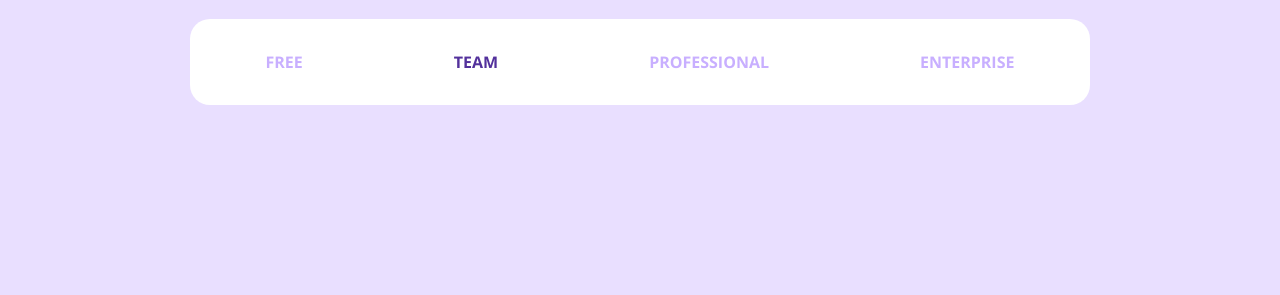
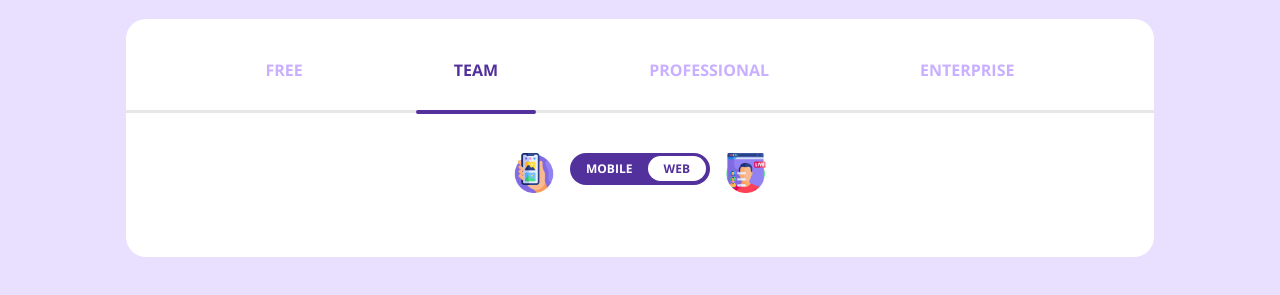
Before and after one commit to ElenaCherpakova/css_projects, a plain HTML site: page cost_estimator/index.html in a window 1280 px wide. Shown: the part 107-402 px from the top of the page. Drawn offline with nearby package versions, Linux system fonts and the light colour scheme.

Commit message:
more flexbox and position practicing

```diff
--- a/cost_estimator/index.html
+++ b/cost_estimator/index.html
@@ -15,12 +15,21 @@
   <body>
     <h1>Estimate Your Cost</h1>
     <div class="container">
-     <div class="tab">
-      <p>Free</p>
-      <p class="active">Team</p>
-      <p>Professional</p>
-      <p>Enterprise</p>
-     </div>
+      <div class="tabs">
+        <p>Free</p>
+        <p class="active">Team</p>
+        <p>Professional</p>
+        <p>Enterprise</p>
+      </div>
+      <div class="line"></div>
+      <div class="toggle-wrapper">
+        <img src="images/icon1.png" alt="" />
+        <div class="toggle">
+          <span>Mobile</span>
+          <span>Web</span>
+        </div>
+        <img src="images/icon2.png" alt="" />
+      </div>
     </div>
   </body>
 </html>
--- a/cost_estimator/style.css
+++ b/cost_estimator/style.css
@@ -21,25 +21,82 @@ h1 {
   justify-content: center;
   align-items: center;
   border-radius: 20px;
+  padding: 0 64px 64px 64px;
+  position: relative;
 }
-.tab {
+.tabs {
   display: flex;
   width: 100%;
   justify-content: space-around;
   text-transform: uppercase;
   font-weight: bold;
   color: rgb(200, 175, 255);
-}
-
-.tab p {
+  margin: 0 0 32px 0;
   padding: 16px;
 }
 
-.tab p:hover {
+.tabs p {
+  padding: 8px;
+}
+
+.tabs p:hover {
   cursor: pointer;
   color: rgb(83, 49, 156);
 }
 
-.tab p.active {
+.tabs p.active {
   color: rgb(83, 49, 156);
+  position: relative;
 }
+
+.line {
+  height: 3px;
+  width: 100%;
+  background-color: rgb(231, 231, 231);
+  position: absolute;
+  top: 91px;
+}
+
+.tabs .active::before {
+  content: '';
+  width: 200%;
+  height: 4px;
+  background-color: rgb(83, 49, 156);
+  position: absolute;
+  bottom: -25px;
+  left: -50%;
+  z-index: 2;
+  border-radius: 10px;
+}
+
+.toggle-wrapper{
+  display: flex;
+}
+
+.toggle-wrapper img {
+  height: 40px;
+  margin: 0 16px;
+}
+.toggle {
+  background-color: rgb(83, 49, 156);
+  height: 32px;
+  width: 140px;
+  border-radius: 20px;
+  display: flex;
+  justify-content: space-between;
+  padding: 0 4px 0 16px;
+  align-items: center;
+  text-transform: uppercase;
+  font-weight: bold;
+  font-size: 12px;
+  box-sizing: border-box;
+}
+.toggle span:first-of-type {
+  color: #fff;
+}
+.toggle span:last-of-type {
+  color: rgb(83, 49, 156);
+  background-color: #fff;
+  padding: 4px 16px;
+  border-radius: 20px;
+}
```
